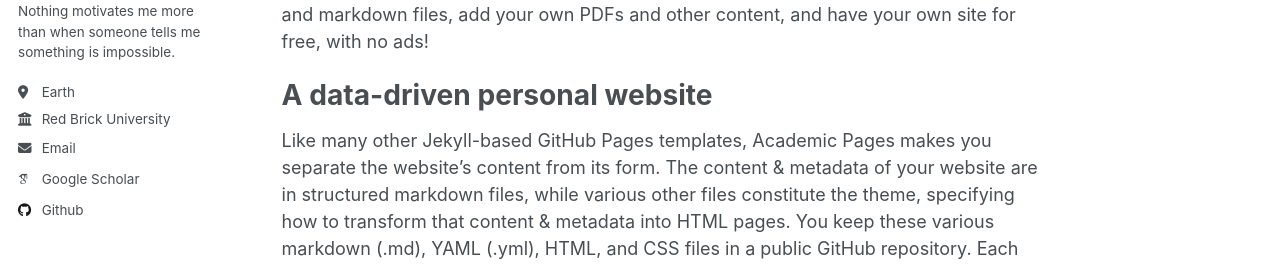
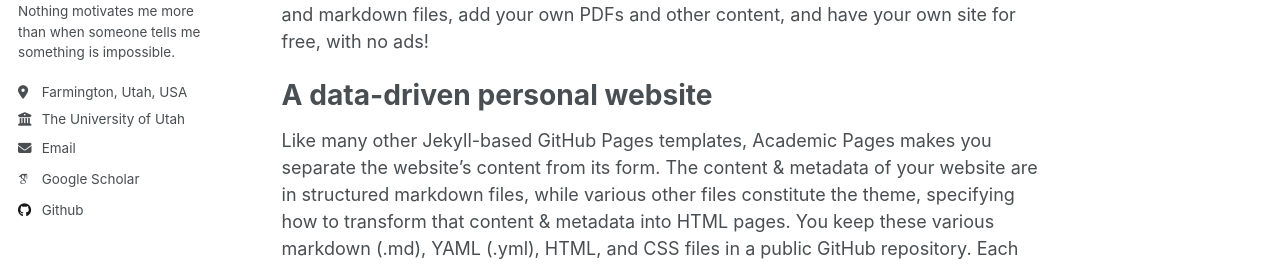
Before and after one commit to danj1000/danj1000.github.io, a Jekyll site: the page built from _pages/about.md, in a window 1280 px wide. Shown: the part 364-630 px from the top of the page. Built offline with Jekyll 4.4.1, drawn with Linux system fonts in a browser that asks for light colours; some web fonts are replaced.

Commit message:
Update _config.yml

```diff
--- a/_config.yml
+++ b/_config.yml
@@ -23,12 +23,12 @@ author:
   # Biographic information
   avatar           : "Daniel.jpg"
   name             : "Daniel Johnson, Computer Science PhD Student"
-  pronouns         : # example: "she/her"
+  pronouns         : # example: "he/him/his"
   bio              : "Nothing motivates me more than when someone tells me something is impossible."
-  location         : "Earth"
-  employer         : "Red Brick University"
+  location         : "Farmington, Utah, USA"
+  employer         : "The University of Utah"
   uri              : # URL
-  email            : "none@example.org"
+  email            : "d.johnson@utah.edu"
 
   # Academic websites
   #arxiv            : # URL - Update with the correct link to your profile
```
